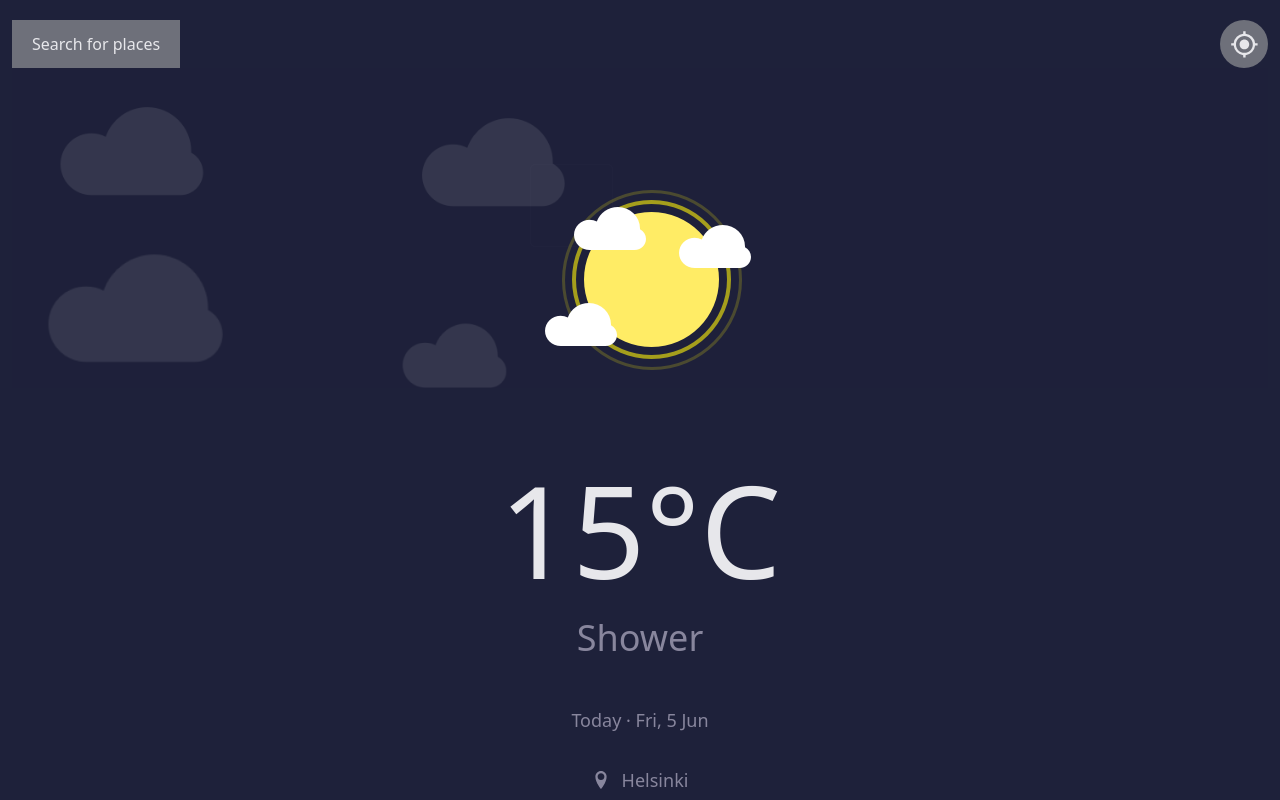
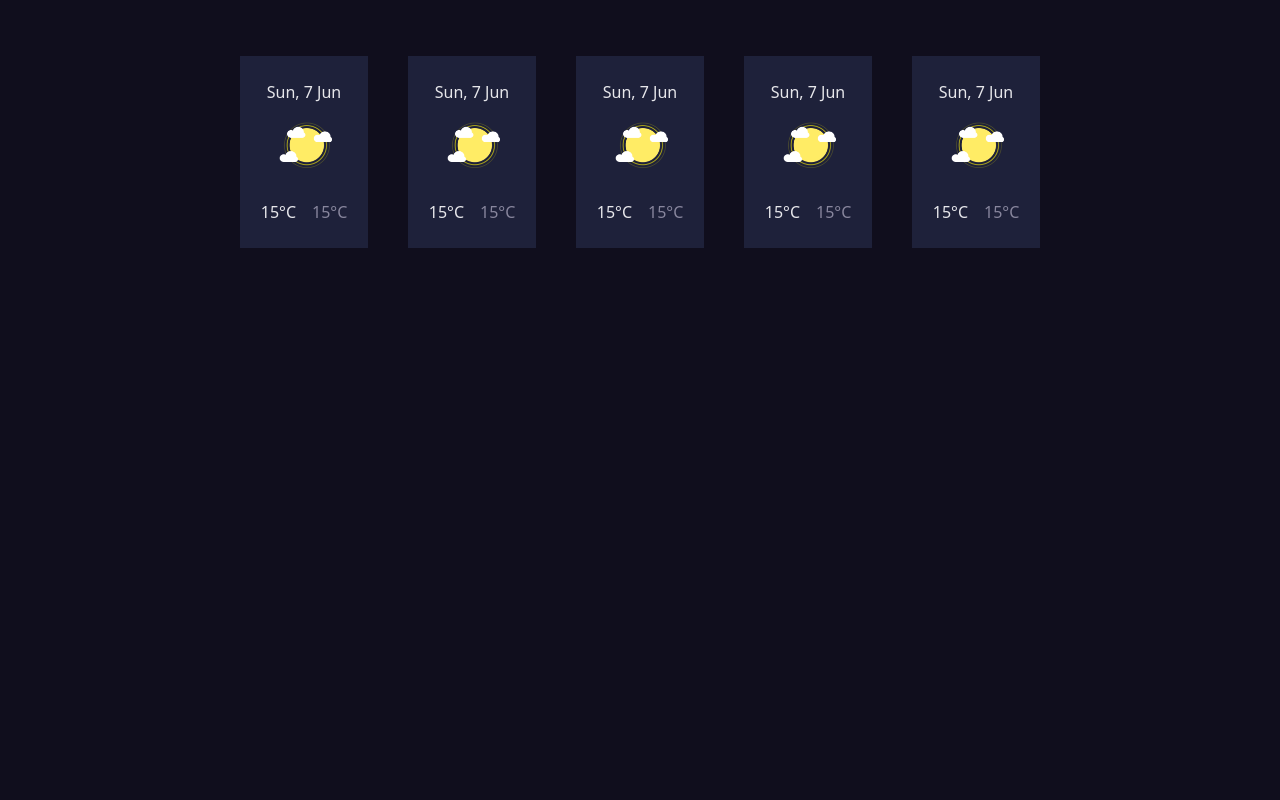
Before and after one commit to namelessolo/weather-devchallenges, a React (Create React App) app: page / in a window 1280 px wide. Built offline with nearby package versions, Linux system fonts and the light colour scheme; the HTML template or start-up script is replaced by a standard one.

Commit message:
finish component with placeholder data

```diff
--- a/src/App.tsx
+++ b/src/App.tsx
@@ -1,9 +1,10 @@
 import CurrentWeather from './components/CurrentWeather/CurrentWeather';
+import DailyForecastList from './components/DailyForecastList/DailyForecastList';
 
 function App() {
   return (
     <div>
-      <CurrentWeather />
+      <DailyForecastList />
     </div>
   );
 }
--- /dev/null
+++ b/src/components/DailyForecast/DailyForecast.tsx
@@ -0,0 +1,16 @@
+import weatherIcon from '../../assets/LightCloud.png';
+
+const DailyForecast = () => {
+  return (
+    <div className='bg-front text-white flex flex-col items-center justify-center p-5 w-32 text-base h-48'>
+      <p>Sun, 7 Jun</p>
+      <img className='w-14 mt-3 mb-8' src={weatherIcon} alt='' />
+      <p className='flex gap-4'>
+        <span>15°C</span>
+        <span className='text-gray'>15°C</span>
+      </p>
+    </div>
+  );
+};
+
+export default DailyForecast;
--- /dev/null
+++ b/src/components/DailyForecastList/DailyForecastList.tsx
@@ -0,0 +1,17 @@
+import DailyForecast from '../DailyForecast/DailyForecast';
+
+const DailyForecastList = () => {
+  return (
+    <div className='bg-background h-screen w-full p-14'>
+      <div className='grid grid-cols-dailyForecast gap-10 justify-center'>
+        <DailyForecast />
+        <DailyForecast />
+        <DailyForecast />
+        <DailyForecast />
+        <DailyForecast />
+      </div>
+    </div>
+  );
+};
+
+export default DailyForecastList;
--- a/tailwind.config.js
+++ b/tailwind.config.js
@@ -20,6 +20,9 @@ module.exports = {
       backgroundPosition: {
         test: '0% 20%',
       },
+      gridTemplateColumns: {
+        dailyForecast: 'repeat(auto-fit, 128px)',
+      },
     },
   },
   plugins: [],
```
